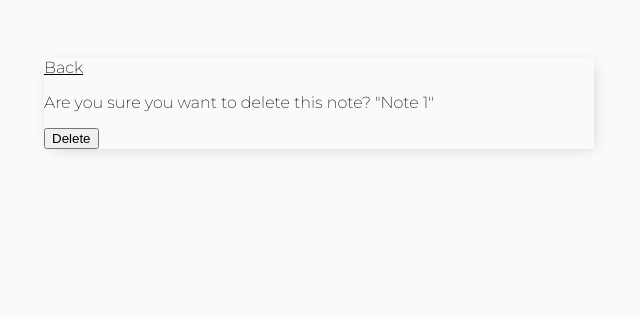
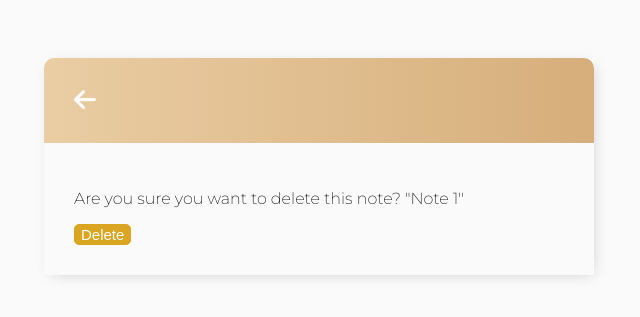
Before and after one commit to miloszKubiak/notesApp, a Django app: page /note-delete/1 in a window 1280 px wide. Shown: the top 317 px of the page, without its empty margins (321-961 px from the left). Run offline with Django 3.2, Linux system fonts and the light colour scheme; a user stored in the database is signed in; data comes from the database, SQL or seed files in the repository; some libraries are stand-ins or nearby versions.

Commit message:
style the view for deleting a note

```diff
--- a/base/templates/base/note_confirm_delete.html
+++ b/base/templates/base/note_confirm_delete.html
@@ -1,11 +1,16 @@
 {% extends 'base/main.html' %}
 {% block content %}
 
-<a href="{% url 'notes' %}">Back</a>
-<form method="POST">
-	{% csrf_token %}
-	<p>Are you sure you want to delete this note? "{{ note }}"</p>
-	<input type="submit" value="Delete">
-</form>
+<div class="header-bar">
+	<a href="{% url 'notes' %}"><i class="fas fa-arrow-left"></i></a>
+</div>
+
+<div class="card-body">
+	<form method="POST">
+		{% csrf_token %}
+		<p>Are you sure you want to delete this note? "{{ note }}"</p>
+		<input class="button" type="submit" value="Delete">
+	</form>
+</div>
 
 {% endblock content %}
--- a/base/templates/base/note_form.html
+++ b/base/templates/base/note_form.html
@@ -4,7 +4,6 @@
 <div class="header-bar">
 	<h3>Add Note</h3>
 	<a href="{% url 'notes' %}"><i class="fas fa-arrow-left"></i></a>
-
 </div>
 
 <div class="card-body">
```
